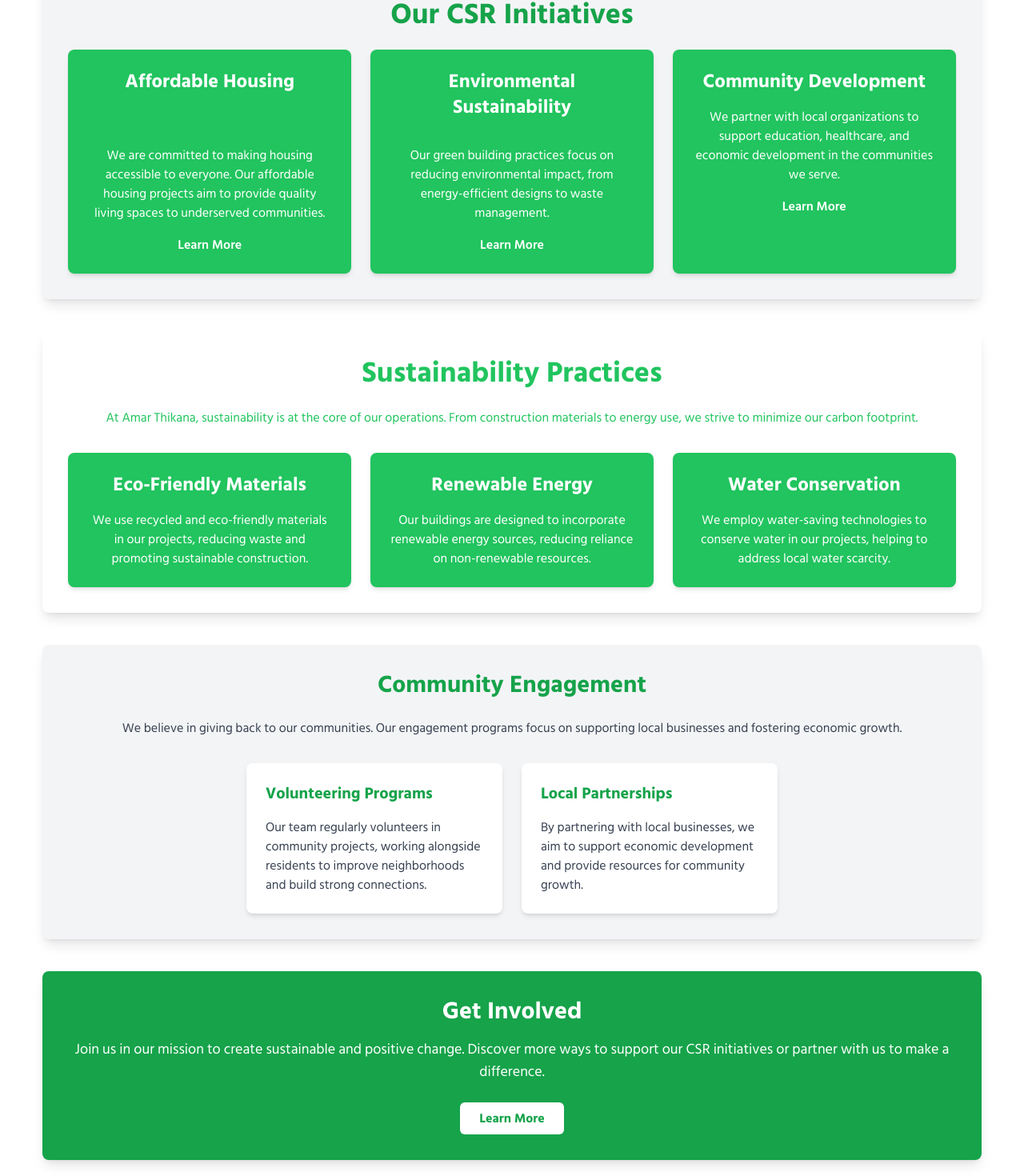
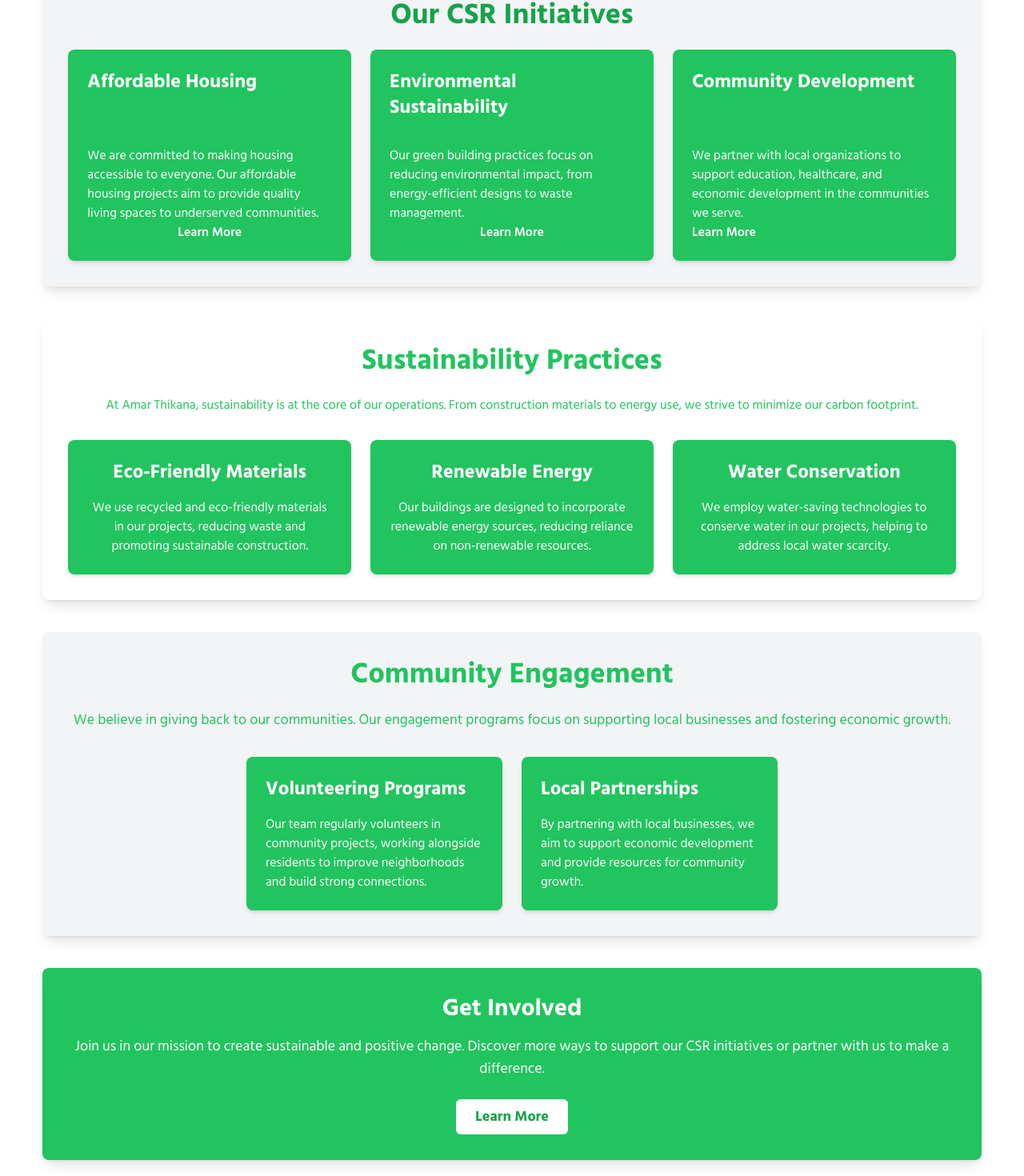
Before and after one commit to universeIt137/RealState-FrontEnd, a React (Vite) app: page /corporate-social-responsibility in a window 1280 px wide. Shown: the part 326-1796 px from the top of the page at 80% size. Built offline with nearby package versions, Linux system fonts and the light colour scheme.

Commit message:
corporate social responsibility page design completed

```diff
--- a/src/pages/clientSide/corporate-responsibility-page/CorporateResponsibilityPage.jsx
+++ b/src/pages/clientSide/corporate-responsibility-page/CorporateResponsibilityPage.jsx
@@ -25,34 +25,48 @@ const CSRPage = () => {
           <div className="grid grid-cols-1 md:grid-cols-2 lg:grid-cols-3 gap-6">
 
             {/* Initiative 1 */}
-            <div className="bg-[#21c45e] p-3 md:p-6 rounded-lg shadow-md transform transition-transform duration-300 hover:scale-105">
-              <p className="text-white text-center text-[9px] md:text-[16px] md:mb-4">
-                <div className='h-24 my-auto ' >
-                    <h3 className="md:text-xl lg:text-2xl text-center font-bold text-white md:mb-4">Affordable Housing</h3>
+            <div className="bg-[#21c45e] p-3 md:p-6 md:text-start text-center rounded-lg shadow-md transform transition-transform duration-300 hover:scale-105">
+                <div className='md:h-24 md:my-auto ' >
+                    <h3 className="md:text-xl lg:text-2xl  font-bold text-white md:mb-4">Affordable Housing</h3>
                 </div>
+              <div className=' md:h-24 md:my-auto overflow-hidden' >
+                <p className="text-white  text-[9px] md:text-[16px] md:mb-4">
                     We are committed to making housing accessible to everyone. Our affordable housing projects aim to provide quality living spaces to underserved communities.
                 </p>
+              </div>
+              <div className='md:my-auto' >
                 <Link to={""} className=" text-[9px] md:text-[16px] text-white text-center block font-semibold hover:underline">Learn More</Link>
+              </div>
             </div>
 
             {/* Initiative 2 */}
-            <div className="bg-[#21c45e] p-3 md:p-6 rounded-lg shadow-md transform transition-transform duration-300 hover:scale-105">
-                <div className='h-24 my-auto ' >
-                    <h3 className="md:text-xl lg:text-2xl text-center font-bold text-white md:mb-4">Environmental Sustainability</h3>
+            <div className="bg-[#21c45e] md:text-start text-center p-3 md:p-6 rounded-lg shadow-md transform transition-transform duration-300 hover:scale-105">
+                <div className='md:h-24 md:my-auto overflow-hidden ' >
+                    <h3 className="md:text-xl lg:text-2xl  font-bold text-white md:mb-4">Environmental Sustainability</h3>
                 </div>
-              <p className="text-white text-center text-[9px] md:text-[16px] md:mb-4">
+                <div className='md:h-24 md:my-auto overflow-hidden' >
+                <p className="text-white  text-[9px] md:text-[16px] md:mb-4">
                   Our green building practices focus on reducing environmental impact, from energy-efficient designs to waste management.
               </p>
+                </div>
+                <div className='my-auto' >
                   <Link to={""} className=" text-[9px] md:text-[16px] text-white text-center block font-semibold hover:underline">Learn More</Link>
+                </div>
             </div>
 
             {/* Initiative 3 */}
-            <div className="bg-[#21c45e] p-3 md:p-6  rounded-lg shadow-md transform transition-transform duration-300 hover:scale-105">
-              <h3 className="md:text-xl lg:text-2xl text-center font-bold text-white md:mb-4">Community Development</h3>
-              <p className="text-white text-center text-[9px] md:text-[16px] md:mb-4">
+            <div className="bg-[#21c45e] p-3 md:p-6 md:text-start text-center  rounded-lg shadow-md transform transition-transform duration-300 hover:scale-105">
+              <div className='md:h-24 md:my-auto overflow-hidden ' >
+                <h3 className="md:text-xl lg:text-2xl font-bold text-white md:mb-4">Community Development</h3>
+              </div>
+              <div className='md:h-24 md:my-auto overflow-hidden' >
+                <p className="text-white  text-[9px] md:text-[16px] md:mb-4">
                   We partner with local organizations to support education, healthcare, and economic development in the communities we serve.
                 </p>
-              <Link to={""} className=" text-[9px] md:text-[16px] text-white text-center block font-semibold hover:underline">Learn More</Link>
+              </div>
+              <div className='my-auto' >
+                <Link to={""} className="text-[9px] md:text-[16px] text-white block font-semibold hover:underline">Learn More</Link>
+              </div>
             </div>
 
             {/* Additional Initiatives */}
@@ -69,7 +83,9 @@ const CSRPage = () => {
 
             {/* Practice 1 */}
             <div className="bg-[#21c45e] p-3 md:p-6 rounded-lg shadow-md transform transition-transform duration-300 hover:scale-105">
+              <div className='my-auto overflow-hidden ' >
                 <h3 className="md:text-2xl text-center font-bold text-white md:mb-4">Eco-Friendly Materials</h3>
+              </div>
               <p className="text-white md:text-[16px] text-[10px] text-center ">
                 We use recycled and eco-friendly materials in our projects, reducing waste and promoting sustainable construction.
               </p>
@@ -94,21 +110,27 @@ const CSRPage = () => {
         </section>
 
         {/* Community Engagement Section */}
-        <section className="bg-gray-100 rounded-lg shadow-lg p-8 mb-10">
-          <h2 className="text-3xl font-bold text-green-600 text-center mb-6">Community Engagement</h2>
-          <p className="text-gray-700 text-center mb-8">
+        <section className="bg-gray-100 rounded-lg shadow-lg p-4 md:p-8 mb-5 md:mb-10">
+          <h2 className="md:text-4xl font-bold text-[#21c45e]  text-center mb-1 md:mb-6">Community Engagement</h2>
+          <p className="text-[#21c45e] md:text-lg text-[10px] text-center mb-4 md:mb-8">
             We believe in giving back to our communities. Our engagement programs focus on supporting local businesses and fostering economic growth.
           </p>
           <div className="flex flex-wrap justify-center gap-6">
-            <div className="bg-white p-6 rounded-lg shadow-md w-80 transform transition-transform duration-300 hover:scale-105">
-              <h3 className="text-xl font-bold text-green-600 mb-4">Volunteering Programs</h3>
-              <p className="text-gray-700">
+            <div className="bg-[#21c45e] md:p-6 p-3  rounded-lg shadow-md w-80 transform transition-transform duration-300 hover:scale-105">
+              <div>
+                <h3 className="md:text-2xl md:text-start text-center font-bold text-white mb-1 md:mb-4">Volunteering Programs</h3>
+              </div>
+              <div>
+                <p className="text-white md:text-[16px] text-[10px] md:text-start text-center ">
                   Our team regularly volunteers in community projects, working alongside residents to improve neighborhoods and build strong connections.
                 </p>
               </div>
-            <div className="bg-white p-6 rounded-lg shadow-md w-80 transform transition-transform duration-300 hover:scale-105">
-              <h3 className="text-xl font-bold text-green-600 mb-4">Local Partnerships</h3>
-              <p className="text-gray-700">
+            </div>
+            <div className="bg-[#21c45e] p-3 md:text-start text-center md:p-6 rounded-lg shadow-md w-80 transform transition-transform duration-300 hover:scale-105">
+              <div className='my-auto' >
+              <h3 className="md:text-2xl font-bold text-white md:mb-4">Local Partnerships</h3>
+              </div>
+              <p className="text-white md:text-[16px] text-[10px] md:text-start text-center">
                 By partnering with local businesses, we aim to support economic development and provide resources for community growth.
               </p>
             </div>
@@ -116,12 +138,12 @@ const CSRPage = () => {
         </section>
 
         {/* Call to Action Section */}
-        <section className="bg-green-600 text-white rounded-lg shadow-lg p-8 text-center">
-          <h2 className="text-3xl font-bold mb-4">Get Involved</h2>
-          <p className="text-lg mb-6">
+        <section className="bg-[#21c45e] text-white rounded-lg shadow-lg p-4 md:p-8 text-center">
+          <h2 className="md:text-3xl font-bold md:mb-4">Get Involved</h2>
+          <p className="md:text-lg text-[10px] mb-6">
             Join us in our mission to create sustainable and positive change. Discover more ways to support our CSR initiatives or partner with us to make a difference.
           </p>
-          <button className="bg-white text-green-600 font-bold py-2 px-6 rounded-md hover:bg-gray-100 transition duration-300">
+          <button className="bg-white text-green-600 md:text-lg text-[12px] font-bold py-1 px-3 md:py-2 md:px-6 rounded-md hover:bg-gray-100 transition duration-300">
             Learn More
           </button>
         </section>
```
Lines whose indentation alone changed are shown as unchanged.
